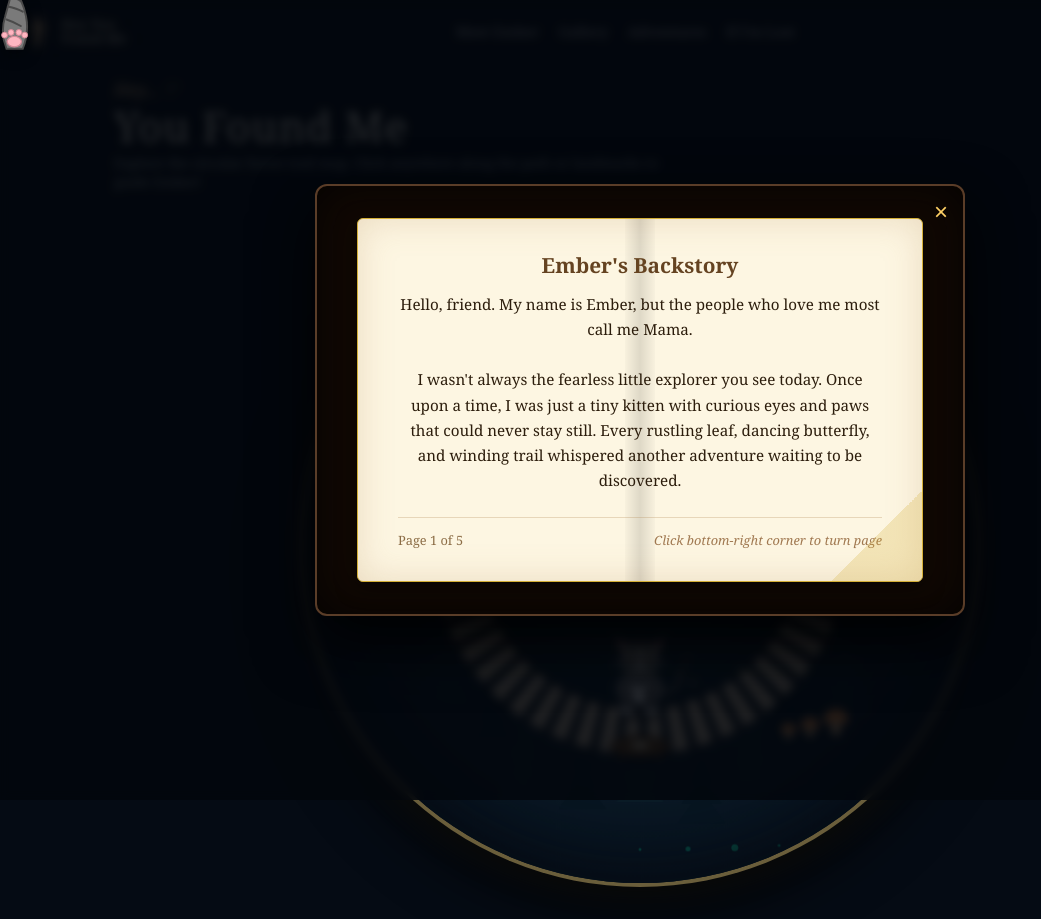
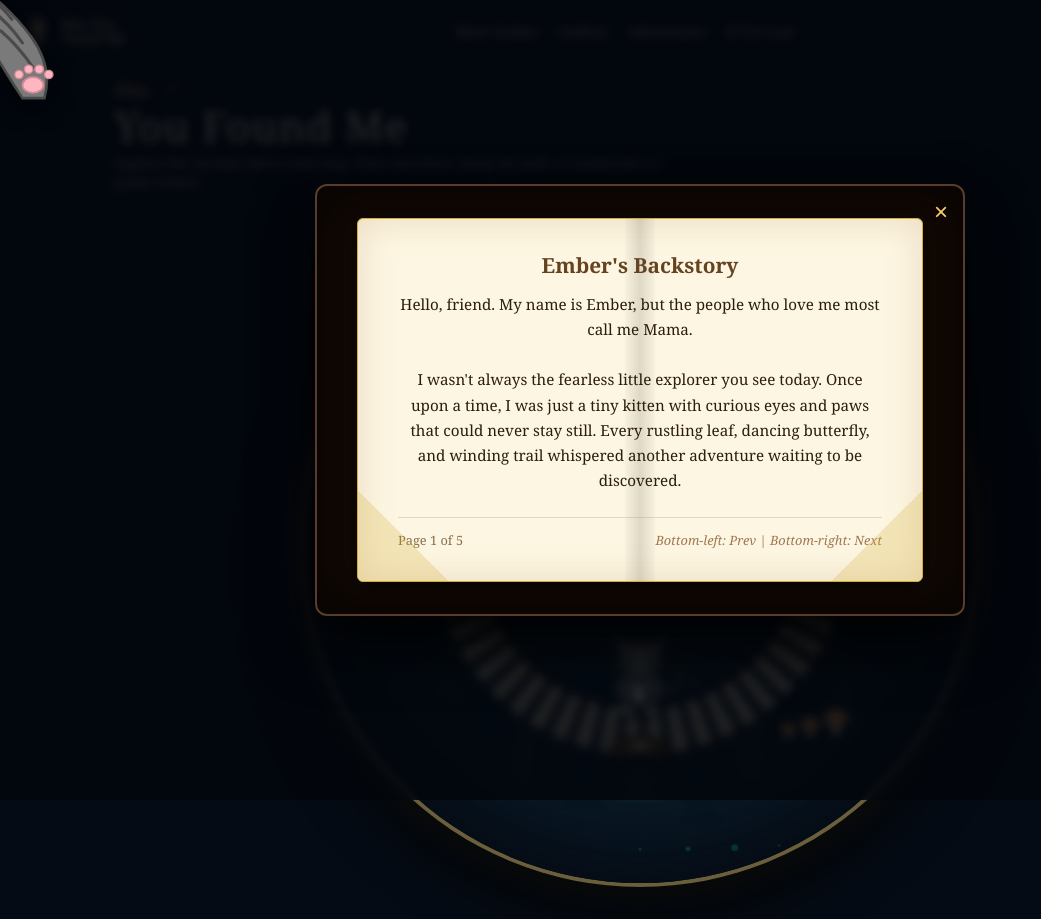
Before and after one commit to smithekid44/hey-you-found-me, a plain HTML site: page index.html in a window 1280 px wide. Both pictures are taken after a click on the button 640 px from the left and 721 px from the top of the page. Shown: the whole page, without its empty margins (0-1041 px from the left). Drawn offline with Linux system fonts and the light colour scheme.

Commit message:
Update index.html

```diff
--- a/index.html
+++ b/index.html
@@ -766,16 +766,36 @@
       background: linear-gradient(135deg, transparent 40%, rgba(212, 175, 55, 0.5) 40%);
     }
 
-    /* Custom Tabby Cat Paw Pointer */
+    .page-turn-corner-left {
+      position: absolute;
+      bottom: 0;
+      left: 0;
+      width: 90px;
+      height: 90px;
+      background: linear-gradient(225deg, transparent 50%, rgba(212, 175, 55, 0.25) 50%);
+      cursor: pointer;
+      z-index: 10;
+      border-bottom-left-radius: 6px;
+      transition: background 0.2s ease;
+    }
+
+    .page-turn-corner-left:hover {
+      background: linear-gradient(225deg, transparent 40%, rgba(212, 175, 55, 0.5) 40%);
+    }
+
+    /* Custom Tabby Cat Arm & Paw Pointer coming from off-camera */
     .custom-cat-paw {
       position: fixed;
-      width: 65px;
-      height: 65px;
+      width: 140px;
+      height: 140px;
       pointer-events: none;
       z-index: 99999;
-      transform: translate(-20%, -20%);
-      filter: drop-shadow(0 4px 8px rgba(0,0,0,0.4));
+      /* Anchor transform origin near top-left so the arm extends from off-screen */
+      transform-origin: 15% 10%;
+      transform: translate(-30px, -20px);
+      filter: drop-shadow(0 6px 12px rgba(0,0,0,0.5));
       display: none;
+      will-change: transform, left, top;
     }
 
     @media (max-width: 768px) {
@@ -1108,28 +1128,29 @@
           <span class="pov-corner-hint">Click bottom-right corner to turn page</span>
         </div>
 
-        <!-- Clickable page turn corner -->
-        <div id="pageTurnCorner" class="page-turn-corner" title="Turn Page"></div>
+        <!-- Clickable page turn corners -->
+        <div id="pageTurnCorner" class="page-turn-corner" title="Next Page"></div>
+        <div id="pageTurnCornerLeft" class="page-turn-corner-left" title="Previous Page"></div>
       </div>
     </div>
   </div>
 
-  <!-- Custom Tabby Cat Paw Pointer -->
+  <!-- Custom Tabby Cat Arm & Paw Pointer extending from off-screen -->
   <div id="customCatPaw" class="custom-cat-paw">
-    <svg viewBox="0 0 100 100" width="100%" height="100%" xmlns="http://www.w3.org/2000/svg">
-      <!-- Tabby cat forearm / paw graphic -->
-      <path d="M 40,0 Q 55,20 60,45 Q 65,70 55,95 L 30,95 Q 20,70 28,45 Q 35,20 40,0 Z" fill="#7a7a7a" stroke="#4a4a4a" stroke-width="3"/>
-      <!-- Tabby stripes -->
-      <path d="M 35,15 Q 48,18 52,22" stroke="#4a4a4a" stroke-width="3" stroke-linecap="round" fill="none"/>
-      <path d="M 32,30 Q 46,33 55,38" stroke="#4a4a4a" stroke-width="3" stroke-linecap="round" fill="none"/>
-      <path d="M 30,50 Q 42,54 52,60" stroke="#4a4a4a" stroke-width="3" stroke-linecap="round" fill="none"/>
+    <svg viewBox="0 0 160 160" width="100%" height="100%" xmlns="http://www.w3.org/2000/svg">
+      <!-- Extended Tabby Cat Arm coming from top-left off-screen -->
+      <path d="M 0,0 Q 40,25 70,65 Q 95,100 85,135 L 60,135 Q 40,105 20,70 Q 10,40 0,0 Z" fill="#7a7a7a" stroke="#4a4a4a" stroke-width="3"/>
+      <!-- Tabby Arm Stripes -->
+      <path d="M 12,12 Q 35,28 48,45" stroke="#4a4a4a" stroke-width="3.5" stroke-linecap="round" fill="none"/>
+      <path d="M 22,32 Q 45,50 60,72" stroke="#4a4a4a" stroke-width="3.5" stroke-linecap="round" fill="none"/>
+      <path d="M 35,58 Q 55,75 72,100" stroke="#4a4a4a" stroke-width="3.5" stroke-linecap="round" fill="none"/>
       <!-- Main toe pad -->
-      <ellipse cx="42" cy="84" rx="11" ry="8" fill="#ffb6c1" stroke="#d48a98" stroke-width="2"/>
+      <ellipse cx="72" cy="120" rx="12" ry="9" fill="#ffb6c1" stroke="#d48a98" stroke-width="2"/>
       <!-- Little toe beans -->
-      <circle cx="27" cy="74" r="4.5" fill="#ffb6c1" stroke="#d48a98" stroke-width="1.5"/>
-      <circle cx="37" cy="70" r="4.5" fill="#ffb6c1" stroke="#d48a98" stroke-width="1.5"/>
-      <circle cx="49" cy="70" r="4.5" fill="#ffb6c1" stroke="#d48a98" stroke-width="1.5"/>
-      <circle cx="58" cy="74" r="4.5" fill="#ffb6c1" stroke="#d48a98" stroke-width="1.5"/>
+      <circle cx="56" cy="108" r="4.8" fill="#ffb6c1" stroke="#d48a98" stroke-width="1.5"/>
+      <circle cx="67" cy="102" r="4.8" fill="#ffb6c1" stroke="#d48a98" stroke-width="1.5"/>
+      <circle cx="79" cy="102" r="4.8" fill="#ffb6c1" stroke="#d48a98" stroke-width="1.5"/>
+      <circle cx="90" cy="108" r="4.8" fill="#ffb6c1" stroke="#d48a98" stroke-width="1.5"/>
     </svg>
   </div>
 
@@ -1482,22 +1503,21 @@
     const povPageText = document.getElementById('povPageText');
     const povPageIndicator = document.getElementById('povPageIndicator');
     const pageTurnCorner = document.getElementById('pageTurnCorner');
+    const pageTurnCornerLeft = document.getElementById('pageTurnCornerLeft');
     const customCatPaw = document.getElementById('customCatPaw');
     const adventuresModalEl = document.getElementById('adventuresModal');
 
     function renderBookPage() {
       const pageData = bookPages[currentBookPage];
       povPageTitle.textContent = pageData.title;
-      // Preserve line breaks
       povPageText.innerHTML = pageData.text.replace(/\n/g, '<br>');
       povPageIndicator.textContent = `Page ${currentBookPage + 1} of ${bookPages.length}`;
 
-      // Update corner hint text on final page
       const cornerHint = document.querySelector('.pov-corner-hint');
       if (currentBookPage === bookPages.length - 1) {
-        cornerHint.textContent = "Click corner to close book";
+        cornerHint.textContent = "Click bottom-right corner to close book";
       } else {
-        cornerHint.textContent = "Click bottom-right corner to turn page";
+        cornerHint.textContent = "Bottom-left: Prev | Bottom-right: Next";
       }
     }
 
@@ -1508,13 +1528,22 @@
           currentBookPage++;
           renderBookPage();
         } else {
-          // Close book on final page click
           closeAdventuresModalFunc();
         }
       });
     }
 
-    // Custom Cat Paw Pointer follower inside POV Modal
+    if (pageTurnCornerLeft) {
+      pageTurnCornerLeft.addEventListener('click', (e) => {
+        e.stopPropagation();
+        if (currentBookPage > 0) {
+          currentBookPage--;
+          renderBookPage();
+        }
+      });
+    }
+
+    // Custom Cat Arm & Paw Pointer tracking movement seamlessly like your own arm
     if (adventuresModalEl) {
       adventuresModalEl.addEventListener('mousemove', (e) => {
         customCatPaw.style.left = `${e.clientX}px`;
```
